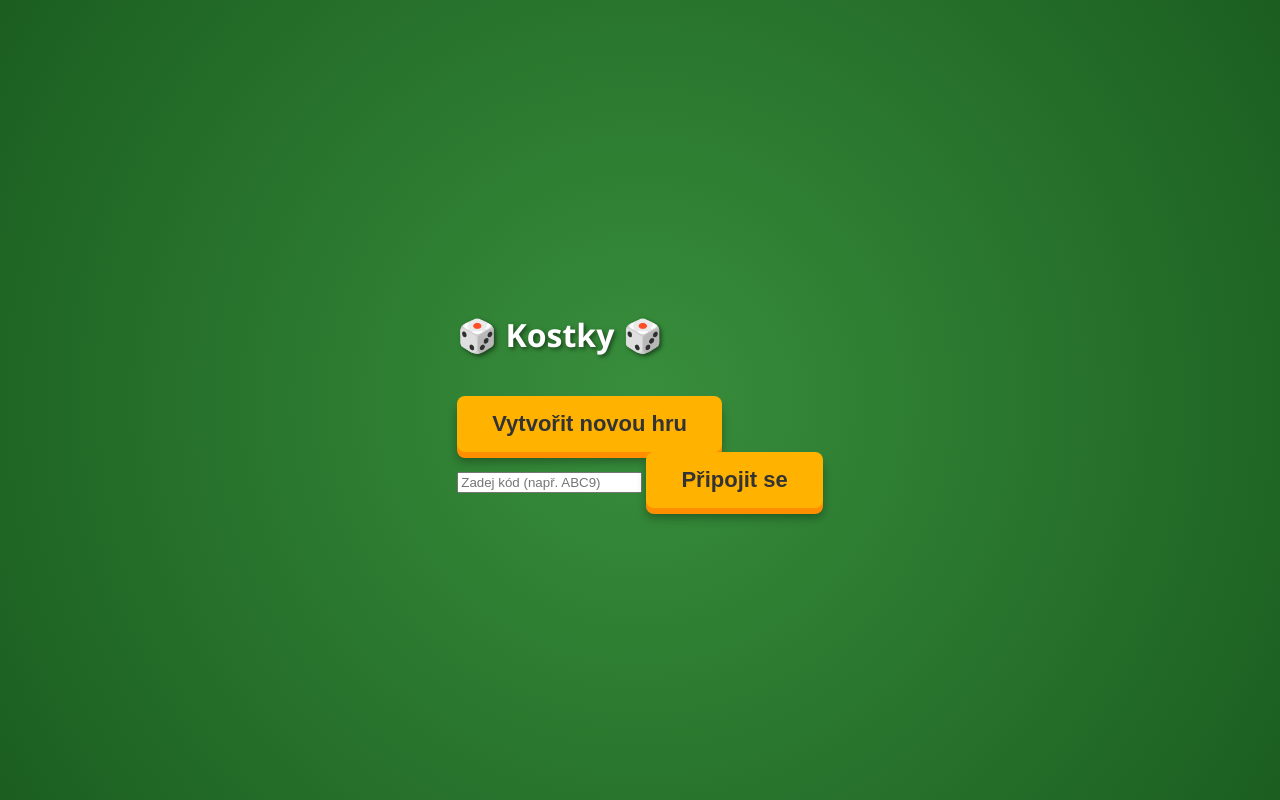
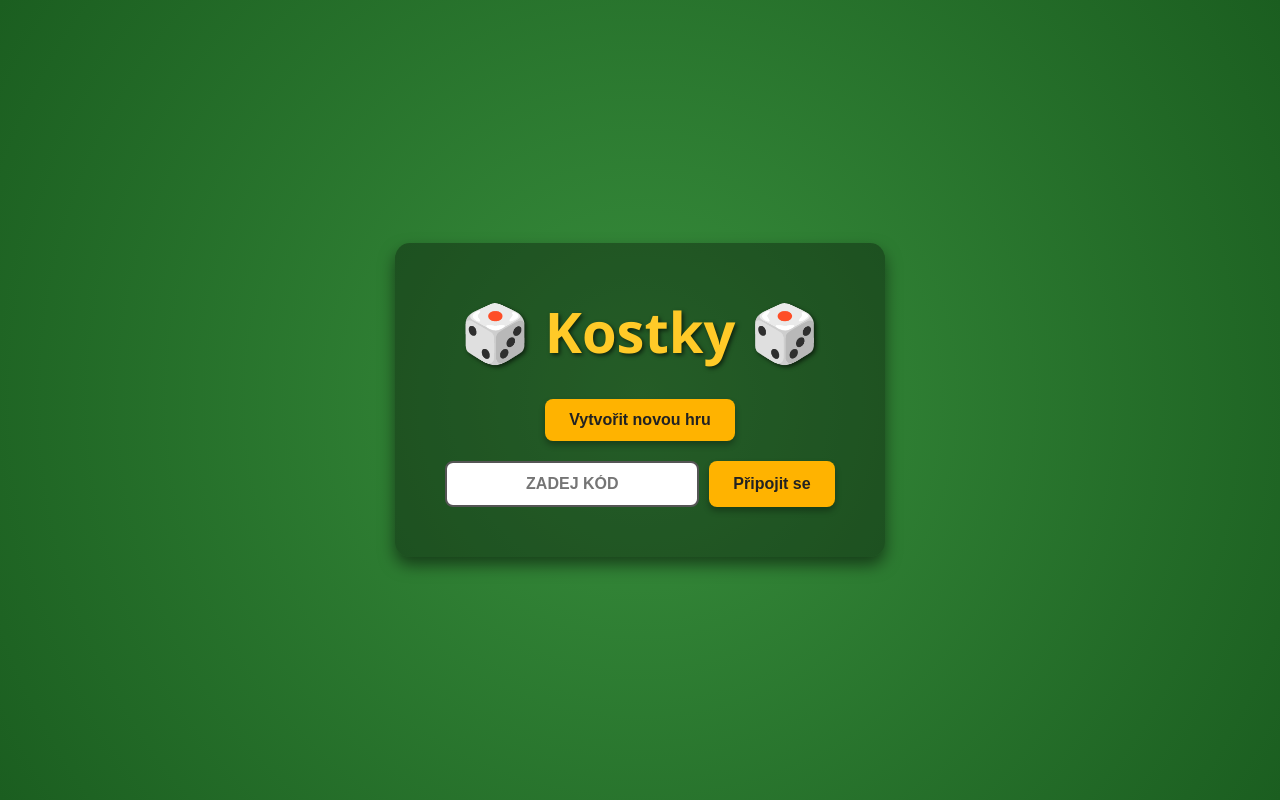
Before and after one commit to Qwell10/DiceSpring, a Spring Boot app: page / in a window 1280 px wide. Run offline with Spring Boot 4, Linux system fonts and the light colour scheme; some of the project's set-up classes (security, data sources, template engines, error pages and the like) are left out, and stand-ins take their place; some libraries are stand-ins or nearby versions.

Commit message:
Lobby page done

```diff
--- a/src/main/resources/static/css/style.css
+++ b/src/main/resources/static/css/style.css
@@ -14,6 +14,87 @@ body {
 h1 {
     text-shadow: 2px 2px 4px rgba(0, 0, 0, 0.5);
     margin-bottom: 40px;
+}
+
+/* Samotná karta Lobby */
+.lobby-container {
+    background: rgba(0, 0, 0, 0.35);
+    padding: 50px;
+    border-radius: 15px;
+    box-shadow: 0 8px 16px rgba(0, 0, 0, 0.5);
+    text-align: center;
+}
+
+/* Nadpis "Kostky" */
+.lobby-container h1 {
+    font-size: 3.5em;
+    margin-top: 0;
+    margin-bottom: 10px;
+    color: #ffca28;
+    text-shadow: 2px 2px 4px rgba(0, 0, 0, 0.6);
+}
+
+/* Hlavní obal - skládá věci pod sebe */
+.lobby-actions {
+    display: flex;
+    flex-direction: column;
+    align-items: center;
+    gap: 20px;
+    margin-top: 30px;
+}
+
+/* Skupina pro připojení - skládá věci vedle sebe */
+.join-group {
+    display: flex;
+    flex-direction: row;
+    gap: 10px;
+}
+
+/* Vzhled oddělovače */
+.divider {
+    color: #888;
+    font-size: 0.9em;
+    font-weight: bold;
+}
+
+/* Stylování vstupního políčka pro kód */
+#room-code-input {
+    padding: 12px 15px;
+    font-size: 16px;
+    font-weight: bold;
+    border: 2px solid #555;
+    border-radius: 8px;
+    outline: none;
+    width: 220px;
+    text-align: center;
+    text-transform: uppercase;
+    background-color: #fff;
+    color: #333;
+}
+
+/* Stylování tlačítek v Lobby */
+#create-room-btn, #join-room-btn {
+    padding: 12px 24px;
+    font-size: 16px;
+    font-weight: bold;
+    cursor: pointer;
+    background-color: #ffb300;
+    color: #222;
+    border: none;
+    border-radius: 8px;
+    box-shadow: 0 4px 6px rgba(0, 0, 0, 0.3);
+    transition: background-color 0.2s, transform 0.1s;
+}
+
+/* Efekt při najetí myší na tlačítka */
+#create-room-btn:hover, #join-room-btn:hover {
+    background-color: #ffc107;
+    transform: translateY(-2px); /* Tlačítko lehce povyskočí */
+}
+
+/* Efekt kliknutí */
+#create-room-btn:active, #join-room-btn:active {
+    transform: translateY(1px);
 }
 
 .scoreboard {
--- a/src/main/resources/static/index.html
+++ b/src/main/resources/static/index.html
@@ -5,7 +5,7 @@
     <meta charset="UTF-8">
     <meta name="viewport" content="width=device-width, initial-scale=1.0">
     <title>Dice</title>
-    <link rel="stylesheet" href="/css/style.css">
+    <link rel="stylesheet" href="css/style.css">
 </head>
 
 <body>
@@ -18,7 +18,7 @@
             <button id="create-room-btn" class="primary-btn">Vytvořit novou hru</button>
 
             <div class="join-group">
-                <input type="text" id="room-code-input" placeholder="Zadej kód (např. ABC9)">
+                <input type="text" id="room-code-input" placeholder="Zadej kód">
                 <button id="join-room-btn">Připojit se</button>
             </div>
         </div>
```
